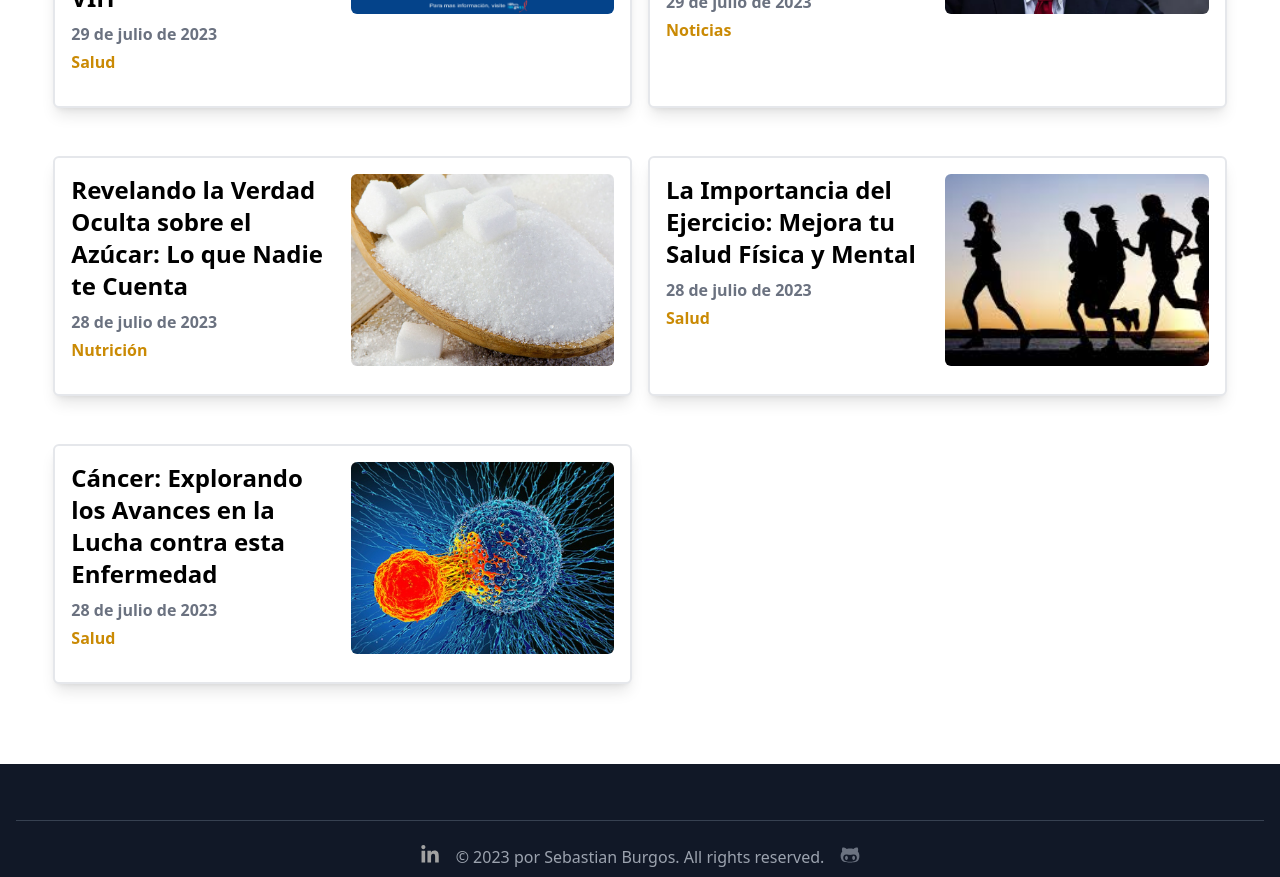
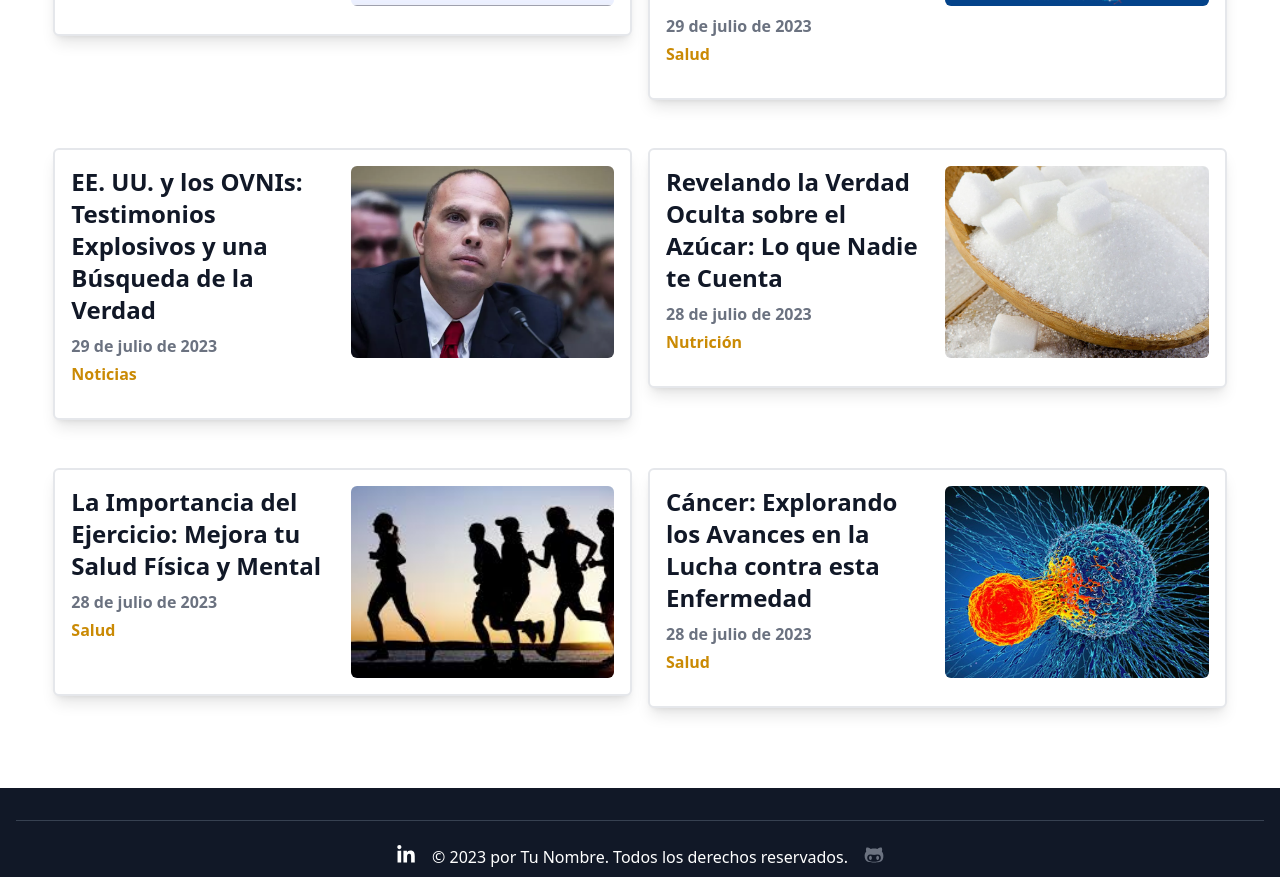
Before and after one commit to sebiten/AbelardoBlog, a Next.js app: page / in a window 1280 px wide. Shown: the part 1920-2797 px from the top of the page. Built offline with nearby package versions, Linux system fonts and the light colour scheme.

Commit message:
variabilidad-hydratations-fixed

```diff
--- a/app/components/Footer.jsx
+++ /dev/null
@@ -1,24 +0,0 @@
-import Link from "next/link";
-import React from "react";
-import { FaGithubAlt, FaLinkedinIn } from "react-icons/fa";
-
-export default function Footer() {
-  return (
-    <footer className="bg-gray-900 pt-8 mt-16 pb-6">
-      <div className="container mx-auto px-4">
-        <hr className="my-6 border-gray-700"/>
-        <div
-          className="flex justify-center text-gray-400 gap-4"
-        >
-          <Link href="https://www.linkedin.com/in/sebdevspace/">
-            <FaLinkedinIn className="text-xl grayscale hover:text-blue-500" />
-          </Link>
-          © 2023 por Sebastian Burgos. All rights reserved.
-          <Link href="https://github.com/sebiten">
-            <FaGithubAlt className="text-xl text-gray-500 hover:text-gray-400" />
-          </Link>
-        </div>
-      </div>
-    </footer>
-  );
-}
--- /dev/null
+++ b/app/components/Footer.tsx
@@ -0,0 +1,29 @@
+import Link from "next/link";
+import { FaGithubAlt, FaLinkedinIn } from "react-icons/fa";
+
+export default function Footer() {
+  return (
+    <footer className="bg-gray-900 pt-8 mt-16 pb-6">
+    <div className="container mx-auto px-4">
+      <hr className="mb-6 border-b-1 border-gray-700" />
+      <div className="text-white flex justify-center gap-4">
+        <Link
+          href="https://www.linkedin.com/in/tu_perfil/"
+          target="_blank"
+          rel="noopener noreferrer"
+        >
+          <FaLinkedinIn className="text-xl hover:text-blue-500" />
+        </Link>
+        © {new Date().getFullYear()} por Tu Nombre. Todos los derechos reservados.
+        <Link
+          href="https://github.com/tu_usuario"
+          target="_blank"
+          rel="noopener noreferrer"
+        >
+          <FaGithubAlt className="text-xl text-gray-500 hover:text-gray-400" />
+        </Link>
+      </div>
+    </div>
+  </footer>
+  );
+}
--- a/app/components/ListItem.tsx
+++ b/app/components/ListItem.tsx
@@ -11,19 +11,15 @@ export default function ListItem({ post }: Props) {
   const formattedDate = getFormattedDate(date);
 
   return (
+    <div>
       <Link
         href={`/posts/${id}`}
         className="blog-box grid grid-cols-1 sm:grid-cols-2 md:grid-cols-2 lg:grid-cols-2 shadow-lg gap-4 border-2 border-gray-200 dark:border-gray-800 rounded-md p-4 my-4 bg-white dark:bg-gray-800"
       >
         <div className="blog-content">
-        <h2 className="text-xl md:text-2xl font-bold dark:text-white/90 mb-2">
-          <Link
-            className="hover:underline hover:text-black/70 dark:hover:text-white"
-            href={`/posts/${id}`}
-          >
+          <h3 className="text-xl md:text-2xl font-bold text-gray-900 dark:text-gray-100 mb-2">
             {title}
-          </Link>
-        </h2>
+          </h3>
           <p className="text-sm md:text-base font-bold text-gray-500 dark:text-gray-400 mb-1">
             {formattedDate}
           </p>
@@ -31,6 +27,7 @@ export default function ListItem({ post }: Props) {
             {categories}
           </p>
         </div>
+        <div>
           <Image
             className="rounded-md object-cover h-48 w-full"
             src={imageUrl}
@@ -38,6 +35,8 @@ export default function ListItem({ post }: Props) {
             width={300}
             height={300}
           />
+        </div>
       </Link>
+    </div>
   );
 }
--- a/app/components/MyProfilePic.tsx
+++ b/app/components/MyProfilePic.tsx
@@ -1,11 +1,9 @@
 import Image from "next/image";
-import Link from "next/link";
 
 export default function MyProfilePic() {
   return (
     <section className="w-full mx-auto  mt-6 overflow-hidden">
       <div className="flex flex-col justify-center items-center">
-        <Link href="/">
           <Image src="/cat.png" alt="abelardo-blog" height={500} width={300} />
           <h3 className="text-center text-4xl md:text-6xl lg:text-8xl text-white font-bold uppercase animate-pulse animate-infinite animate-duration-[100ms] animate-delay-[44ms] animate-ease-out -mt-24 prose prose-xl prose-slate dark:prose-invert">
             <span className="text-yellow-500 font-normal -z-10">
@@ -13,7 +11,6 @@ export default function MyProfilePic() {
               Blog
             </span>
           </h3>
-        </Link>
       </div>
     </section>
   );
--- a/app/components/Navbar.tsx
+++ b/app/components/Navbar.tsx
@@ -5,7 +5,7 @@ export default function Navbar() {
   return (
     <nav className="bg-gray-800 p-8 sticky top-0 drop-shadow-xl z-10">
       <div className="prose prose-xl mx-auto flex justify-between flex-col sm:flex-row ">
-        <h1 className="text-3xl font-bold text-white grid place-content-center mb-2 md:mb-0 ">
+        <div className="text-3xl font-bold text-white grid place-content-center mb-2 md:mb-0 ">
           <Link
             href="/"
             className="text-center text-yellow-500 font-bold uppercase no-underline"
@@ -13,8 +13,7 @@ export default function Navbar() {
             Abelardo
             <span className="text-white font-normal">Blog</span>
           </Link>
-        </h1>
-
+        </div>
         <div className="flex flex-row justify-center sm:justify-evenly align-middle gap-4 text-white text-4xl lg:text-5xl">
           <Link
             href={"/"}
@@ -27,7 +26,7 @@ export default function Navbar() {
             className="text-white no-underline text-sm uppercase m-auto hover:text-yellow-200"
             target="blank"
           >
-            About me
+            Sobre mi
           </Link>
           <Link
             className="text-white/90 hover:text-yellow-200"
--- a/app/components/Posts.tsx
+++ b/app/components/Posts.tsx
@@ -1,17 +1,20 @@
-import { getSortedPostsData } from "@/lib/posts"
-import ListItem from "./ListItem"
+import { getSortedPostsData } from "@/lib/posts";
+import ListItem from "./ListItem";
 
 export default function Posts() {
-    const posts = getSortedPostsData()
+  const posts = getSortedPostsData();
 
   return (
-        <div className="w-10/12 md:w-full xl:w-11/12 2xl:w-10/12
+    <>
+      <div
+        className="w-10/12 md:w-full xl:w-11/12 2xl:w-10/12
       3xl:w-7/12
-        mx-auto grid grid-cols-1 md:grid-cols-1 lg:grid-cols-2 gap-4">
+      mx-auto grid grid-cols-1 md:grid-cols-1 lg:grid-cols-2 gap-4"
+      >
         {posts.map((post) => (
           <ListItem key={post.id} post={post} />
         ))}
       </div>
-
-    )
+    </>
+  );
 }
--- a/app/layout.tsx
+++ b/app/layout.tsx
@@ -1,9 +1,8 @@
 import "./globals.css";
 import Navbar from "./components/Navbar";
-import MyProfilePic from "./components/MyProfilePic";
-import Footer from "./components/Footer";
 import Script from "next/script";
 import GoogleAnalytics from "./components/GoogleAnalytics";
+import Footer from "./components/Footer";
 
 export const metadata = {
   title: "Abelardo Blog",
@@ -18,13 +17,11 @@ export default function RootLayout({
   children: React.ReactNode;
 }) {
   return (
-    <html lang="en">
+    <html lang="es">
       <head>
         <Script
           async
-          src={`
-          https://pagead2.googlesyndication.com/pagead/js/adsbygoogle.js?client=ca-pub-${process.env.NEXT_PUBLIC_GOOGLE_ADSENSE_CLIENT_ID}
-          `}
+          src="https://pagead2.googlesyndication.com/pagead/js/adsbygoogle.js?client=ca-pub-6692046911486022"
           crossOrigin="anonymous"
           strategy="afterInteractive"
         ></Script>
@@ -32,7 +29,6 @@ export default function RootLayout({
       <GoogleAnalytics GA_TRACKING_ID={process.env.GA_TRACKING_ID as string} />
       <body className="dark:bg-slate-800">
         <Navbar />
-        <MyProfilePic />
         {children}
         <Footer />
       </body>
--- a/app/page.tsx
+++ b/app/page.tsx
@@ -1,10 +1,12 @@
-import Posts from "./components/Posts"
+import Posts from "./components/Posts";
+import MyProfilePic from "./components/MyProfilePic";
 
 export default function Home() {
   return (
     <>
-      <main className=" mx-auto">
+      <div className=" mx-auto">
         <div className="mt-12 mb-6 text-xl mx-auto max-w-2xl text-center dark:text-white lg:w-3/4 xl:w-1/2">
+          <MyProfilePic />
           <p className="mt-4">
             Aquí tendrás acceso a una amplia variedad de artículos sobre salud
             moderna, tecnología, alimentación y otros temas interesantes. Mi
@@ -20,7 +22,7 @@ export default function Home() {
           </p>
         </div>
         <Posts />
-      </main>
+      </div>
     </>
-  )
+  );
 }
--- a/app/posts/[postId]/page.tsx
+++ b/app/posts/[postId]/page.tsx
@@ -34,9 +34,7 @@ export default async function Post({ params }: { params: { postId: string } }) {
 
   if (!posts.find((post) => post.id === postId)) notFound();
 
-  const { title, date, contentHtml, imageUrl, categories } = await getPostData(
-    postId
-  );
+  const { title, date, contentHtml, categories } = await getPostData(postId);
 
   const pubDate = getFormattedDate(date);
 
@@ -51,7 +49,6 @@ export default async function Post({ params }: { params: { postId: string } }) {
       <article>
         <section dangerouslySetInnerHTML={{ __html: contentHtml }} />
         <div className="flex flex-col">
-          <>
           <Link
             className="animate-pulse
               animate-infinite
@@ -66,13 +63,12 @@ export default async function Post({ params }: { params: { postId: string } }) {
               text-2xl
               mt-4
               mb-0
-
                 "
             href="/"
           >
             ← Volver al inicio
           </Link>
-          </>
+
           <p className=" animate-bounce animate-infinite animate-duration-[100ms] animate-delay-[14ms] animate-ease-out">
             <span className="font-bold text-3xl text-yellow-500 ">
               ¡Gracias por leer!
--- /dev/null
+++ b/blogposts/estres-fisico-y-mental-en-tu-salud.md
@@ -0,0 +1,42 @@
+---
+title: 'Estrés Físico y Mental en Tu Salud: Cómo Prevenir Enfermedades y Mejorar Tu Fuerza de Voluntad'
+date: '2023-08-03'
+imageUrl: '/varabilidad.jpg'
+categories: 'Salud'
+---
+
+En el mundo acelerado y demandante en el que vivimos, mantener una buena **salud física y mental** se ha convertido en una **prioridad** para todos. Nadie quiere estar enfermo, y todos buscamos evitar incluso los cuadros más simples de resfriados. Por ello, es esencial comprender cómo el **estrés**, tanto físico como mental, puede afectar nuestra salud y aprender a **prevenirlo** para llevar una vida más plena y saludable.
+
+Imagina contar con una **métrica** que te permita **predecir** cuándo tienes más riesgo de enfermarte, para que puedas tomar medidas preventivas y mantener el control de tu salud. Esta métrica existe y se llama "**variabilidad de la frecuencia cardíaca**." Es una medida que revela cómo tu cuerpo responde al estrés físico y mental y puede ofrecerte información valiosa sobre el estado de tu **sistema nervioso** y tu **sistema inmunológico**.
+
+[![VFC](/varabilidad.jpg)
+**Variabilidad de la frecuencia cardíaca**](https://www.whoop.com/thelocker/heart-rate-variability-hrv/)
+
+
+El **estrés crónico** es un factor desencadenante de muchas enfermedades y trastornos, y el **sobreentrenamiento** en el ámbito deportivo también puede tener un impacto negativo en la salud. Cuando aumentamos el peso o la carga de nuestro entrenamiento, o incluso cuando nos sometemos a altos niveles de estrés en nuestro día a día, nuestra **capacidad de recuperación** se ve desafiada. Si no proporcionamos a nuestro cuerpo el descanso adecuado y no priorizamos la calidad del sueño y una buena nutrición, comenzamos a **acumular estrés** y, como resultado, **inflamación crónica** en el cuerpo.
+
+Esta **inflamación crónica** puede afectar el funcionamiento del **sistema inmunológico**, debilitándolo y haciéndonos más propensos a enfermarnos. Es interesante notar que las personas que realizan entrenamientos intensos y constantes, como **atletas de alto rendimiento**, tienen una mayor resiliencia y suelen estar menos propensas a sufrir enfermedades en comparación con aquellas que se someten a esfuerzos repentinos y excesivos.
+
+Para evitar enfermarnos o sufrir lesiones, es importante seguir algunas **pautas clave**:
+
+1. **Ejercita con equilibrio**: Combina el entrenamiento con el descanso adecuado para evitar el sobreentrenamiento y reducir el riesgo de lesiones.
+
+2. **Prioriza el sueño**: Establece rutinas de sueño consistentes para una óptima recuperación y fortalecimiento del sistema inmunológico.
+
+3. **Alimentación saludable**: Mantén una dieta equilibrada y rica en nutrientes para reducir el estrés en tu cuerpo.
+
+4. **Evita el alcohol**: El consumo excesivo de alcohol puede afectar negativamente la recuperación y debilitar la fuerza de voluntad.
+
+5. **Hidrátate**: Mantén una buena hidratación para reducir el estrés en tu organismo y mejorar tu bienestar general.
+
+6. **Exposición a la luz solar**: Disfruta de la luz solar matutina para regular tu ciclo circadiano y mejorar tu estado de ánimo y energía.
+
+7. **Medita**: La meditación y técnicas de relajación pueden reducir el estrés y mejorar tu fuerza de voluntad.
+
+8. **Práctica de respiración**: Inhalaciones y exhalaciones prolongadas pueden aumentar rápidamente la variabilidad de la frecuencia cardíaca y disminuir la excitación del sistema nervioso.
+
+9. **Consistencia en el sueño**: Intenta dormir siempre a la misma hora para mejorar la calidad del sueño y la recuperación.
+
+10. **Tecnologías de variabilidad de la frecuencia cardíaca**: Algunos dispositivos pueden ayudarte a medir y entrenar la variabilidad de la frecuencia cardíaca, lo que te permitirá tener un mejor control de tu salud.
+
+Recuerda que la **constancia** y el **equilibrio** son fundamentales para alcanzar resultados a largo plazo. La variabilidad de la frecuencia cardíaca te proporciona una guía para mejorar tu salud, prevenir enfermedades y fortalecer tu fuerza de voluntad en todas las áreas de tu vida. Con conocimiento y acción, puedes tomar el control de tu bienestar y disfrutar de una vida más plena y saludable. ¡No subestimes el poder que tienes para cuidar de ti mismo y mejorar tu calidad de vida!
```
Also changed, not shown: public/varabilidad.jpg (added). Lines whose indentation alone changed are shown as unchanged.
